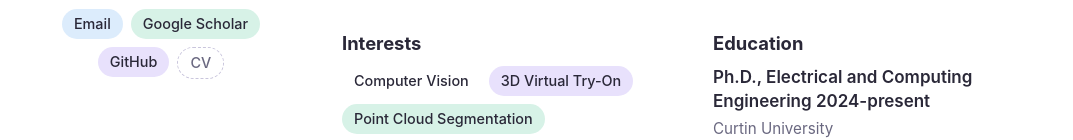
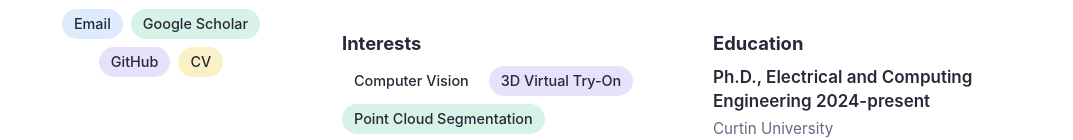
Before and after one commit to wyedoubleu/wyedoubleu, a plain HTML site: page index.html in a window 1280 px wide. Shown: the part 451-591 px from the top of the page, without its empty margins (100-1173 px from the left). Drawn offline with Linux system fonts and the light colour scheme.

Commit message:
Upload CV and update index.html

```diff
--- a/index.html
+++ b/index.html
@@ -170,7 +170,7 @@ footer .wrap { padding-block: 22px 32px; }
           <li><a class="chip" style="background:var(--sky)" href="mailto:yiwei.fung@postgrad.curtin.edu.my">Email</a></li>
           <li><a class="chip" style="background:var(--mint)" href="https://scholar.google.com/citations?user=jkVCmwwAAAAJ&amp;hl=en" target="_blank" rel="noopener">Google Scholar</a></li>
           <li><a class="chip" style="background:var(--lavender)" href="https://github.com/wyedoubleu" target="_blank" rel="noopener">GitHub</a></li>
-          <li><span class="chip todo">CV</span></li>
+          <li><span class="chip" style="background:var(--butter)" href="https://wyedoubleu/wyedoubleu/docs/cv_fung.pdf" target="_blank" rel="noopener">CV</a></li>
         </ul>
       </div>
 
```
Also changed, not shown: 1 other file.
